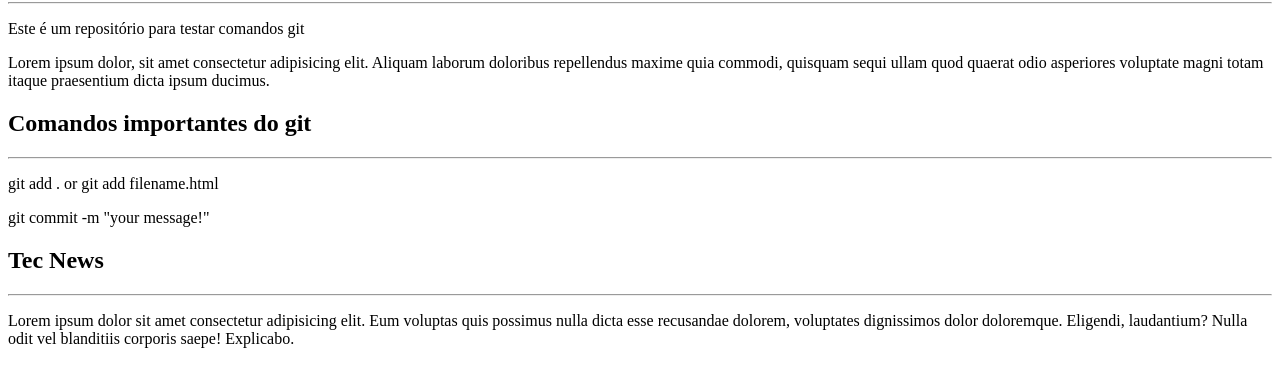
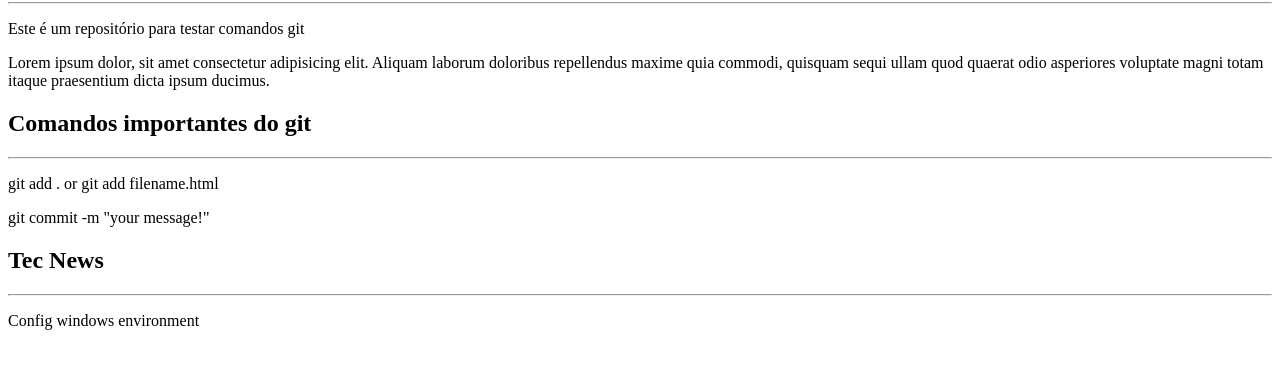
Before and after one commit to mpaullos/git-github, a plain HTML site: page site-exemplo/index.html in a window 1280 px wide. Shown: the part 78-464 px from the top of the page. Drawn offline with Linux system fonts and the light colour scheme.

Commit message:
teste: config git on windows machine

```diff
--- a/site-exemplo/index.html
+++ b/site-exemplo/index.html
@@ -25,10 +25,7 @@
     <h2>Tec News</h2>
     <hr />
     <p>
-      Lorem ipsum dolor sit amet consectetur adipisicing elit. Eum voluptas quis
-      possimus nulla dicta esse recusandae dolorem, voluptates dignissimos dolor
-      doloremque. Eligendi, laudantium? Nulla odit vel blanditiis corporis
-      saepe! Explicabo.
+      Config windows environment
     </p>
   </body>
 </html>
```
